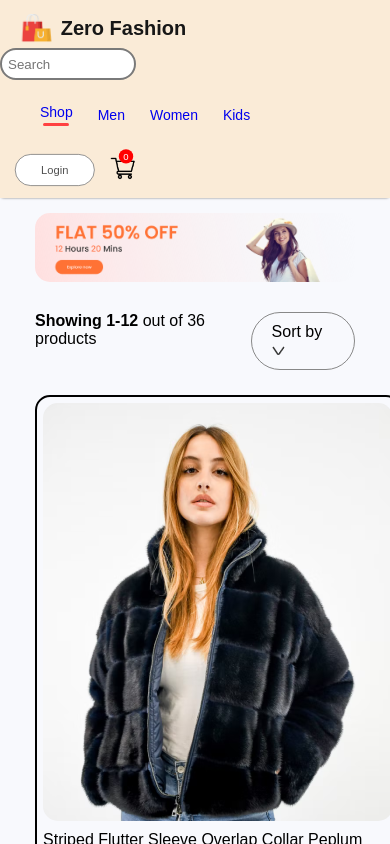
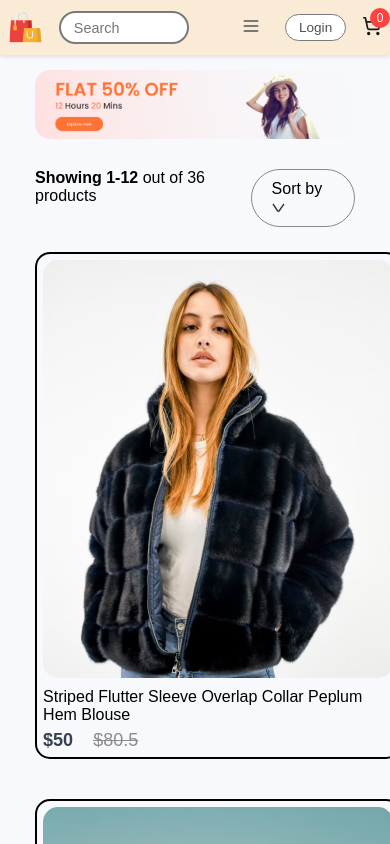
Before and after one commit to sakshamsingh03/Zero-Fashion, a React (Create React App) app: page /womens in a window 390 px wide. Shown: the top 844 px of the page. Built offline with nearby package versions, Linux system fonts and the light colour scheme.

Commit message:
responsive

```diff
--- a/package.json
+++ b/package.json
@@ -6,6 +6,7 @@
     "@testing-library/jest-dom": "^5.17.0",
     "@testing-library/react": "^13.4.0",
     "@testing-library/user-event": "^13.5.0",
+    "lucide-react": "^0.453.0",
     "react": "^18.3.1",
     "react-dom": "^18.3.1",
     "react-router-dom": "^6.26.2",
--- a/src/Components/Navbar/Navbar.css
+++ b/src/Components/Navbar/Navbar.css
@@ -1,172 +1,172 @@
 .navbar {
   display: flex;
-    justify-content: space-around;
-    padding: 16px;
-    box-shadow: 0px 1px 3px -2px black;
+  justify-content: space-between;
+  align-items: center;
+  padding: 1rem 2rem;
   background-color: antiquewhite;
+  box-shadow: 0 2px 4px rgba(0, 0, 0, 0.1);
+}
+
+.nav-left {
+  display: flex;
   align-items: center;
+  gap: 1.5rem;
+}
+
+.nav-right {
+  display: flex;
+  align-items: center;
+  gap: 1rem;
+}
+
+.hamburger {
+  display: none;
+  background: none;
+  border: none;
+  cursor: pointer;
+  padding: 0.5rem;
+  color: #515151;
 }
 
 .nav-logo {
   display: flex;
   align-items: center;
-    gap: 10px;
+  gap: 0.5rem;
 }
 
-.nav-logo img {
+.logo-img {
   width: 50px;
+  height: auto;
 }
 
 .nav-logo p {
   color: #171717;
-    font-size: 38px;
+  font-size: 2rem;
   font-weight: 600;
 }
 
-.search-bar input {
-    display: flex;
-    border-radius: 50px;
-    height: 40px;
+.search-wrapper {
+  position: relative;
+}
+
+.search-input {
+  padding: 0.5rem 1rem;
+  border: 2px solid #7a7a7a;
+  border-radius: 25px;
   width: 200px;
   background-color: white;
-    padding: 0px 15px;
-    border: 2px solid #7a7a7a;
   color: #515151;
-    transition: width 0.3s;
 }
 
 .nav-menu {
   display: flex;
-    align-items: center;
   list-style: none;
-    gap: 50px;
+  gap: 2rem;
+  margin: 0;
+  padding: 4px;
+}
+
+.nav-menu li {
+  position: relative;
+}
+
+.nav-menu a {
   color: #626262;
-    font-size: 20px;
+  text-decoration: none;
+  font-size: 1.1rem;
   font-weight: 500;
 }
 
-.nav-menu li {
-    display: flex;
-    flex-direction: column;
-    align-items: center;
-    justify-content: center;
-    gap: 3px;
-    cursor: pointer;
-}
-
 .nav-menu hr {
+  position: absolute;
+  bottom: -5px;
+  left: 0;
+  width: 100%;
+  height: 3px;
+  background: #ff4141;
   border: none;
-    width: 80%;
-    height: 3px;
-    border-radius: 10px;
-    background: #ff4141;
+  border-radius: 2px;
+  margin: 0;
 }
 
 .nav-login-cart {
   display: flex;
   align-items: center;
-    gap: 45px;
+  gap: 1.5rem;
 }
 
 .nav-login-cart button {
-    width: 157px;
-    height: 50px;
-    outline: none;
+  padding: 0.5rem 1.5rem;
   border: 1px solid #7a7a7a;
-    border-radius: 75px;
+  border-radius: 25px;
+  background-color: white;
   color: #515151;
-    font-size: 20px;
-    font-weight: 500;
-    background: white;
+  font-size: 1rem;
   cursor: pointer;
+  transition: background-color 0.2s;
 }
 
-.nav-login-cart button:active {
-    background: #f3f3f3;
+.nav-login-cart button:hover {
+  background-color: #f3f3f3;
+}
+
+.cart-icon-wrapper {
+  position: relative;
+  color: #171717;
 }
 
 .nav-cart-count {
-    width: 22px;
-    height: 22px;
+  position: absolute;
+  top: -8px;
+  right: -8px;
+  background-color: #ff4141;
+  color: white;
+  font-size: 0.75rem;
+  width: 20px;
+  height: 20px;
+  border-radius: 50%;
   display: flex;
+  align-items: center;
   justify-content: center;
-    align-items: center;
-    margin-top: -35px;
-    margin-left: -55px;
-    border-radius: 11px;
-    font-size: 14px;
-    background: red;
-    color: white;
 }
 
-/* Responsive Styles */
-@media(max-width: 1280px) {
+@media (max-width: 1024px) {
   .navbar {
-        padding: 12px 50px;
+    padding: 1rem;
   }
-    .nav-logo img {
-        width: 40px;
+
+  .nav-logo p {
+    font-size: 1.5rem;
   }
-    .nav-logo p {
-        font-size: 25px;
+
+  .search-input {
+    width: 160px;
   }
-    .search-bar input {
-        width: 180px;
-        height: 35px;
-        padding: 0px 12px;
+
+  .nav-menu {
+    gap: 1.5rem;
   }
-    .nav-menu {
-        gap: 30px;
-        font-size: 16px;
-    }
-    .nav-login-cart {
-        gap: 30px;
-    }
-    .nav-login-cart button {
-        width: 120px;
-        height: 45px;
-        font-size: 16px;
-    }
-    .nav-cart-count {
-        margin-left: -40px;
-        font-size: 12px;
+
+  .nav-menu a {
+    font-size: 1rem;
   }
 }
 
-@media(max-width: 1024px) {
-    .navbar {
-        padding: 12px 30px;
-    }
-    .search-bar input {
-        width: 160px;
-        height: 30px;
-        padding: 0px 10px;
-    }
-    .nav-menu {
-        gap: 25px;
-        font-size: 14px;
-    }
-    .nav-login-cart button {
-        width: 80px;
-        height: 35px;
-        font-size: 14px;
-    }
-    .nav-login-cart img {
-        width: 30px;
-    }
-    .nav-cart-count {
-        width: 18px;
-        height: 18px;
-    }
+@media (max-width: 768px) {
+  .hamburger {
+    display: block;
   }
 
-@media(max-width: 800px) {
-    .navbar {
-        padding: 10px 0px;
-    }
-
-    .hamburger {
-        display: flex;
+  .nav-menu {
+    position: absolute;
+    top: 70px;
+    left: 0;
+    right: 0;
+    flex-direction: column;
+    background-color: antiquewhite;
+    padding: 1rem 0;
+    display: none;
+    z-index: 1000;
   }
 
   .nav-menu.active {
@@ -174,48 +174,95 @@
   }
 
   .nav-menu li {
+    width: 100%;
     text-align: center;
-        padding: 10px 0;
+    padding: 0.5rem 0;
   }
 
-    .search-bar input {
-        width: 140px;
-        height: 30px;
-        padding: 0px 8px;
+  .desktop-only {
+    display: none;
+  }
+
+  .search-input {
+    width: 120px;
+  }
+
+  .nav-login-cart button {
+    padding: 0.4rem 1rem;
+    font-size: 0.9rem;
   }
 }
 
-@media(max-width: 500px) {
+@media (max-width: 480px) {
   .navbar {
-        padding: 8px 0px;
-        gap: 0;
-        flex-direction: column;
-        align-items: flex-start;
+    padding: 0.5rem;
   }
 
-    .nav-logo {
-        transform: scale(0.8);
+  .nav-left {
+    gap: 1rem;
   }
 
-    .nav-menu {
-        height: 70px;
-        top: 50px;
+  .nav-login-cart button {
+    padding: 0.3rem 0.8rem;
+    font-size: 0.85rem;
+  }
+
+  .search-input {
+    width: 100px;
+    padding: 0.4rem 0.8rem;
+    font-size: 0.9rem;
+  }
+
+  .logo-img {
+    width: 35px;
   }
 
   .nav-login-cart {
-        transform: scale(0.8);
-        gap: 20px;
+    gap: 1rem;
+  }
+}
+
+@media (max-width: 348px) {
+  .navbar {
+    padding: 0.4rem;
+  }
+
+  .nav-left {
+    gap: 0.5rem;
+  }
+
+  .nav-right {
+    gap: 0.5rem;
+  }
+
+  .hamburger {
+    padding: 0.3rem;
+  }
+
+  .logo-img {
+    width: 30px;
+  }
+
+  .search-input {
+    width: 80px;
+    padding: 0.3rem 0.6rem;
+    font-size: 0.8rem;
+  }
+
+  .nav-login-cart {
+    gap: 0.5rem;
   }
 
   .nav-login-cart button {
-        width: 100px;
-        height: 40px;
-        font-size: 14px;
+    padding: 0.25rem 0.6rem;
+    font-size: 0.8rem;
   }
 
-    .search-bar input {
-        width: 120px;
-        height: 28px;
-        padding: 0px 6px;
+  .nav-cart-count {
+    width: 16px;
+    height: 16px;
+    font-size: 0.7rem;
+    top: -6px;
+    right: -6px;
   }
 }
--- a/src/Components/Navbar/Navbar.jsx
+++ b/src/Components/Navbar/Navbar.jsx
@@ -1,37 +1,70 @@
-import React, { useContext, useState } from 'react'
-import './Navbar.css'
-import logo from '../Assets/logo.png'
-import cart_icon from '../Assets/cart_icon.png'
-import { Link } from 'react-router-dom'
-import { ShopContext } from '../../Context/ShopContext'
+import React, { useContext, useState } from 'react';
+import { Link } from 'react-router-dom';
+import logo from '../Assets/logo.png';
+import { Menu, X, ShoppingCart } from 'lucide-react';
+import { ShopContext } from '../../Context/ShopContext';
+import './Navbar.css';
 
 const Navbar = () => {
+  const [menu, setMenu] = useState("shop");
+  const [isMenuOpen, setIsMenuOpen] = useState(false);
+  const { getTotalCartItems } = useContext(ShopContext);
 
-  const [menu,setMenu] = useState("shop");
-  const {getTotalCartItems}=useContext(ShopContext);
+  const toggleMenu = () => {
+    setIsMenuOpen(!isMenuOpen);
+  };
+
+  const menuItems = [
+    { name: 'shop', path: '/', label: 'Shop' },
+    { name: 'mens', path: '/mens', label: 'Men' },
+    { name: 'womens', path: '/womens', label: 'Women' },
+    { name: 'kids', path: '/kids', label: 'Kids' },
+  ];
 
   return (
-    <div className='navbar'>
+    <nav className="navbar">
+      <div className="nav-left">
         <div className="nav-logo">
-            <img src={logo} alt="" />
-            <p>Zero Fashion</p>
+          <img src={logo} alt="Zero Fashion Logo" className="logo-img" />
+          <p className="desktop-only">Zero Fashion</p>
         </div>
-        <div className='search-bar'>
-          <input type="text" placeholder='Search' />
+
+        <div className="search-wrapper">
+          <input type="text" placeholder="Search" className="search-input" />
         </div>
-        <ul className="nav-menu">
-          <li onClick={()=>{setMenu("shop")}}><Link style={{textDecoration:'none'}} to='/'>Shop</Link>{menu==="shop"?<hr/>:<></>}</li>
-          <li onClick={()=>{setMenu("mens")}}><Link style={{textDecoration:'none'}} to='/mens'>Men</Link>{menu==="mens"?<hr/>:<></>}</li>
-          <li onClick={()=>{setMenu("womens")}}><Link style={{textDecoration:'none'}} to='/womens'>Women</Link>{menu==="womens"?<hr/>:<></>}</li>
-          <li onClick={()=>{setMenu("kids")}}><Link style={{textDecoration:'none'}} to='/kids'>Kids</Link>{menu==="kids"?<hr/>:<></>}</li>
-        </ul>
+      </div>
+
+      <ul className={`nav-menu ${isMenuOpen ? 'active' : ''}`}>
+        {menuItems.map((item) => (
+          <li key={item.name} onClick={() => {
+            setMenu(item.name);
+            setIsMenuOpen(false);
+          }}>
+            <Link to={item.path}>
+              {item.label}
+            </Link>
+            {menu === item.name && <hr />}
+          </li>
+        ))}
+      </ul>
+
+      <div className="nav-right">
+        <button className="hamburger" onClick={toggleMenu}>
+          {isMenuOpen ? <X size={20} /> : <Menu size={20} />}
+        </button>
+
         <div className="nav-login-cart">
-          <Link to='/login'><button>Login</button></Link>
-          <Link to='/CartItems'><img src={cart_icon} alt="" /></Link>
-          <div className="nav-cart-count">{getTotalCartItems()}</div>
+          <Link to="/login">
+            <button>Login</button>
+          </Link>
+          <Link to="/cart" className="cart-icon-wrapper">
+            <ShoppingCart size={20} />
+            <span className="nav-cart-count">{getTotalCartItems()}</span>
+          </Link>
         </div>
-    </div>
-  )
-}
+      </div>
+    </nav>
+  );
+};
 
-export default Navbar
+export default Navbar;
```
Also changed, not shown: src/Components/Banner/Banner.css (+39 -88 lines), 1 other file (tests, documents, lock files or other folders). Lines whose indentation alone changed are shown as unchanged.
